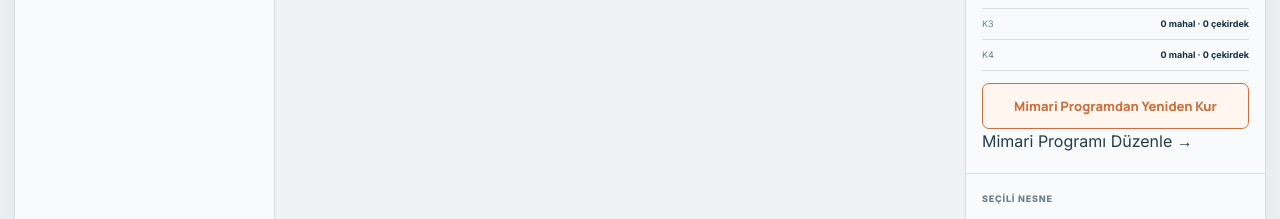
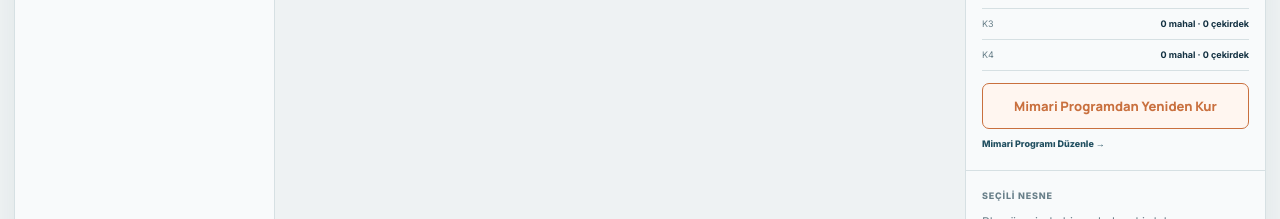
Before and after one commit to BuseIbsiroglu0637/arkemx-core-v1, a Next.js app: page /plan-ve-aks in a window 1280 px wide. Shown: the part 1720-1939 px from the top of the page. Built offline with nearby package versions, Linux system fonts and the light colour scheme.

Commit message:
style(plan): Mimari Program düzenleme bağlantısını biçimlendir

```diff
--- a/app/plan-ve-aks/sade-plan.css
+++ b/app/plan-ve-aks/sade-plan.css
@@ -1746,3 +1746,19 @@ html[data-theme="dark"] .arx-plan-page .cad-program-link > button:focus-visible
   background:#c66e3d;
   color:#fff;
 }
+
+
+.arx-plan-page .cad-program-edit-link {
+  margin-top:8px;
+  color:var(--plan-blue);
+  font-size:9px;
+  font-weight:800;
+  text-decoration:none;
+}
+.arx-plan-page .cad-program-edit-link:hover,
+.arx-plan-page .cad-program-edit-link:focus-visible {
+  text-decoration:underline;
+}
+html[data-theme="dark"] .arx-plan-page .cad-program-edit-link {
+  color:#8fc0d1;
+}
```
